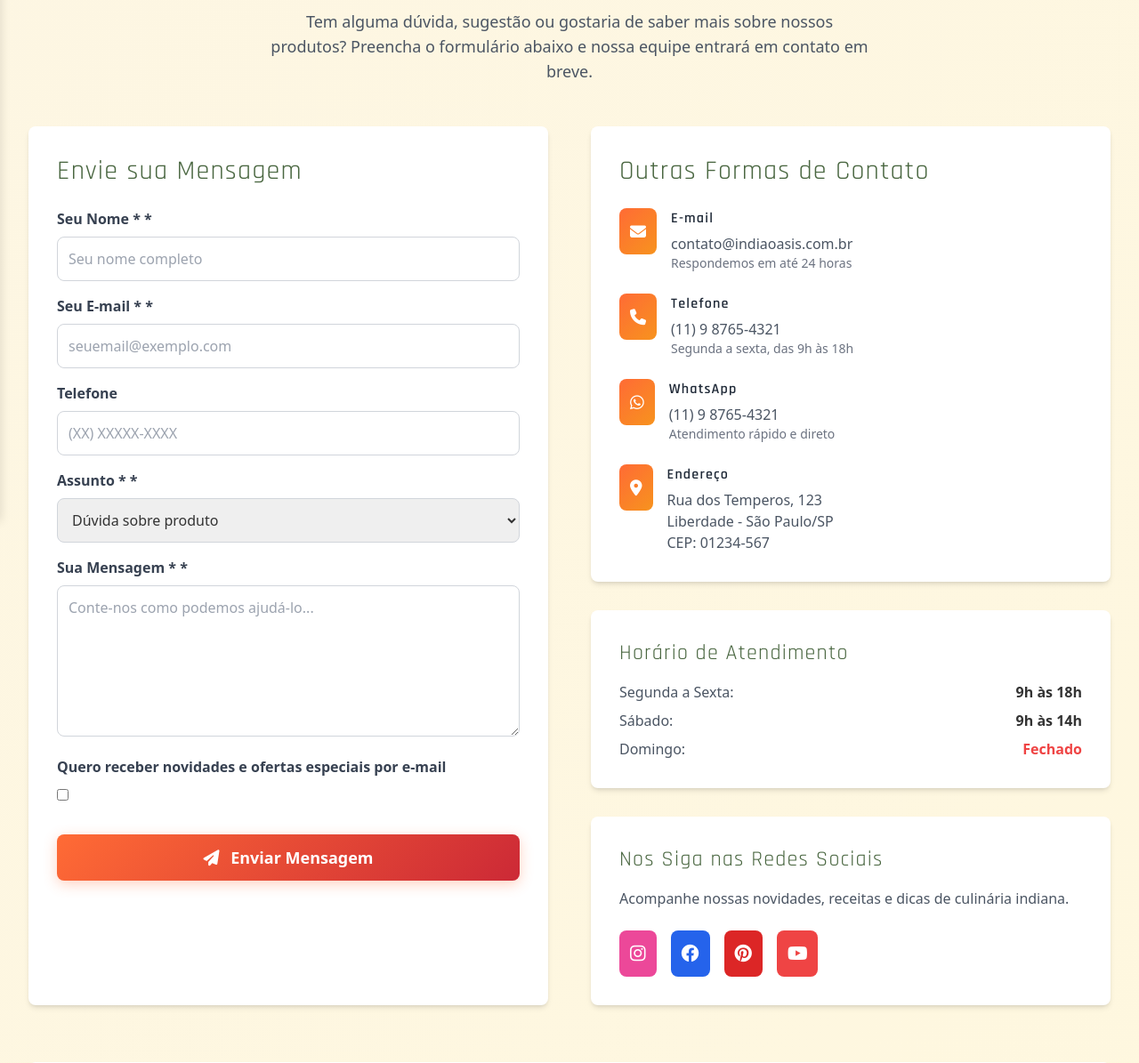
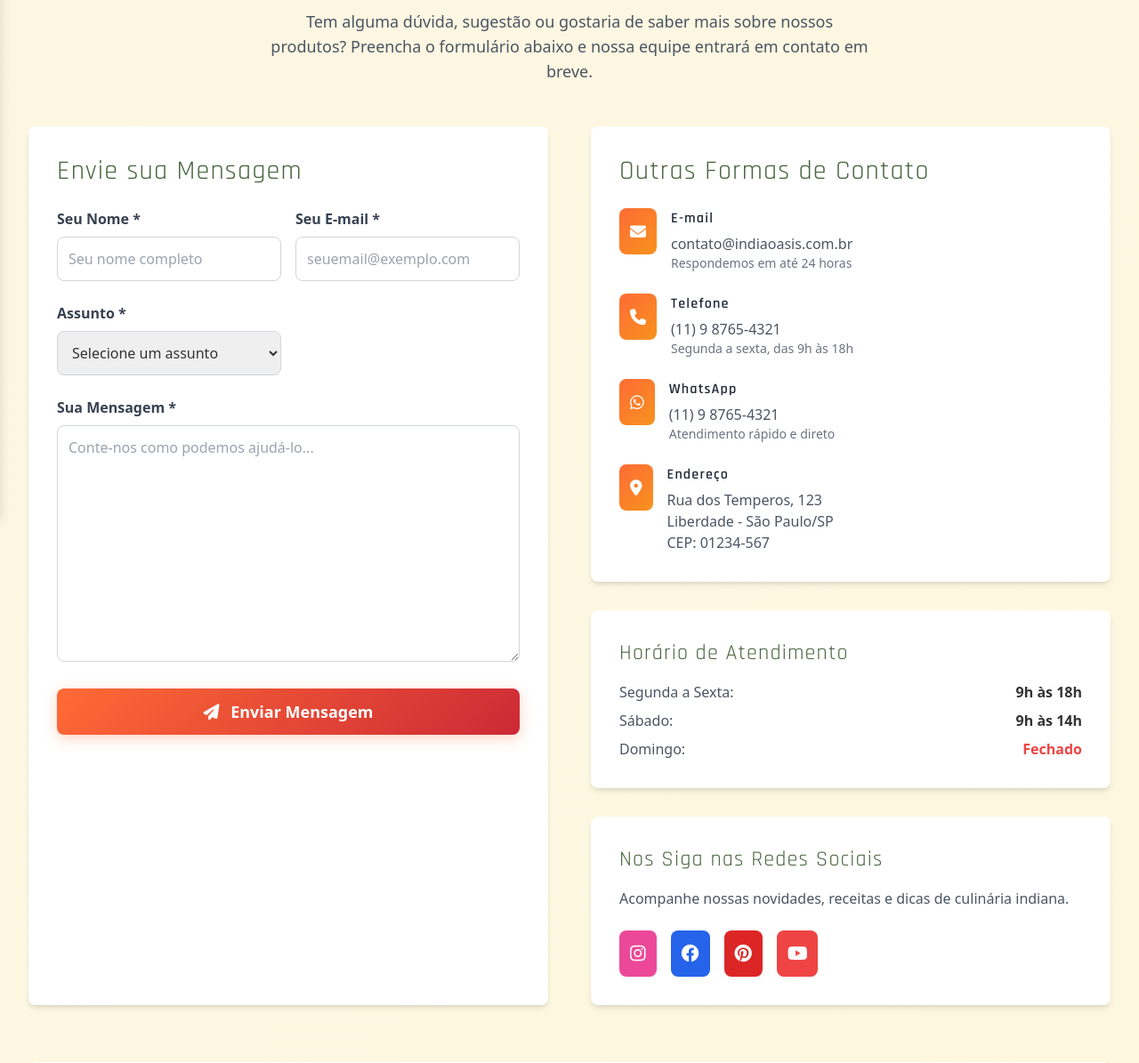
Before and after one commit to danmarquees/india_oasis, a Django app: page /contact/ in a window 1280 px wide. Shown: the part 214-1409 px from the top of the page at 89% size. Run offline with Django 5.2, Linux system fonts and the light colour scheme; data comes from the database, SQL or seed files in the repository; both versions use the stored data as it was after the commit; some libraries are stand-ins or nearby versions.

Commit message:
Fixes: correção do formulário de contato

```diff
--- a/store/forms.py
+++ b/store/forms.py
@@ -98,66 +98,37 @@ class ReviewForm(forms.ModelForm):
         }
 
 # ---- NOVO FORMULÁRIO DE CONTATO ----
-class ContactForm(forms.Form):
-    nome = forms.CharField(
-        max_length=100,
-        widget=forms.TextInput(attrs={
-            'id': 'contact-name',
-            'class': 'w-full p-3 border border-gray-300 rounded-lg focus:outline-none focus:ring-2 focus:ring-primary focus:border-transparent',
-            'placeholder': 'Seu nome completo'
-        }),
-        label="Seu Nome *"
-    )
-    email = forms.EmailField(
-        widget=forms.EmailInput(attrs={
-            'id': 'contact-email',
-            'class': 'w-full p-3 border border-gray-300 rounded-lg focus:outline-none focus:ring-2 focus:ring-primary focus:border-transparent',
-            'placeholder': 'seuemail@exemplo.com'
-        }),
-        label="Seu E-mail *"
-    )
-    telefone = forms.CharField(
-        max_length=20,
-        widget=forms.TextInput(attrs={
-            'id': 'contact-phone',
-            'class': 'w-full p-3 border border-gray-300 rounded-lg focus:outline-none focus:ring-2 focus:ring-primary focus:border-transparent',
-            'placeholder': '(XX) XXXXX-XXXX'
-        }),
-        required=False,
-        label="Telefone"
-    )
-    assunto = forms.ChoiceField(
-        choices=[
-            ('duvida-produto', 'Dúvida sobre produto'),
-            ('pedido', 'Informações sobre pedido'),
-            ('sugestao', 'Sugestão'),
-            ('reclamacao', 'Reclamação'),
-            ('parceria', 'Parceria comercial'),
-            ('outro', 'Outro'),
-        ],
-        widget=forms.Select(attrs={
-            'id': 'contact-subject',
-            'class': 'w-full p-3 border border-gray-300 rounded-lg focus:outline-none focus:ring-2 focus:ring-primary focus:border-transparent',
-        }),
-        label="Assunto *"
-    )
-    mensagem = forms.CharField(
-        widget=forms.Textarea(attrs={
-            'id': 'contact-message',
-            'rows': 6,
-            'class': 'w-full p-3 border border-gray-300 rounded-lg focus:outline-none focus:ring-2 focus:ring-primary focus:border-transparent resize-vertical',
-            'placeholder': 'Conte-nos como podemos ajudá-lo...'
-        }),
-        label="Sua Mensagem *"
-    )
-    newsletter = forms.BooleanField(
-        required=False,
-        label="Quero receber novidades e ofertas especiais por e-mail",
-        widget=forms.CheckboxInput(attrs={
-            'id': 'newsletter',
-            'class': 'mr-3 text-primary focus:ring-2 focus:ring-primary'
-        })
-    )
+class ContactForm(forms.ModelForm):
+    SUBJECT_CHOICES = [
+        ('', 'Selecione um assunto'),
+        ('duvida-produto', 'Dúvida sobre produto'),
+        ('pedido', 'Informações sobre pedido'),
+        ('sugestao', 'Sugestão'),
+        ('reclamacao', 'Reclamação'),
+        ('parceria', 'Parceria comercial'),
+        ('outro', 'Outro'),
+    ]
+    subject = forms.ChoiceField(choices=SUBJECT_CHOICES, widget=forms.Select(attrs={
+        'class': 'w-full p-3 border border-gray-300 rounded-lg focus:outline-none focus:ring-2 focus:ring-primary focus:border-transparent',
+    }))
+
+    class Meta:
+        model = ContactMessage
+        fields = ['name', 'email', 'subject', 'message']
+        widgets = {
+            'name': forms.TextInput(attrs={
+                'class': 'w-full p-3 border border-gray-300 rounded-lg focus:outline-none focus:ring-2 focus:ring-primary focus:border-transparent',
+                'placeholder': 'Seu nome completo',
+            }),
+            'email': forms.EmailInput(attrs={
+                'class': 'w-full p-3 border border-gray-300 rounded-lg focus:outline-none focus:ring-2 focus:ring-primary focus:border-transparent',
+                'placeholder': 'seuemail@exemplo.com',
+            }),
+            'message': forms.Textarea(attrs={
+                'class': 'w-full p-3 border border-gray-300 rounded-lg focus:outline-none focus:ring-2 focus:ring-primary focus:border-transparent resize-vertical',
+                'placeholder': 'Conte-nos como podemos ajudá-lo...'
+            }),
+        }
 
 # ---- NOVO FORMULÁRIO DE LOGIN ----
 class LoginForm(AuthenticationForm):
--- a/templates/store/contact.html
+++ b/templates/store/contact.html
@@ -37,46 +37,42 @@
             <h2 class="text-3xl font-teko text-secondary mb-6">
                 Envie sua Mensagem
             </h2>
-
-            <!-- Exibir mensagem de sucesso -->
-            {% if success_message %}
-            <div
-                class="bg-green-100 border border-green-400 text-green-700 px-4 py-3 rounded relative mb-6"
-                role="alert"
-            >
-                <strong class="font-bold">Sucesso!</strong>
-                <span class="block sm:inline">{{ success_message }}</span>
-            </div>
-            {% endif %}
-
-            <!-- Formulário -->
-            <form id="contact-form" method="post">
-                <!-- Adicionado method="post" -->
+            <form id="contact-form" method="post" class="space-y-6">
                 {% csrf_token %}
-                <!-- Adicionado token CSRF -->
-
-                <!-- Renderizar campos do formulário -->
-                {% for field in form %}
-                <div class="mb-4">
-                    <label
-                        for="{{ field.id_for_label }}"
-                        class="block mb-2 font-semibold text-gray-700"
-                    >
-                        {{ field.label }} {% if field.field.required %}* {% endif %}
-                    </label>
-                    {{ field }} {% if field.errors %}
-                    <p class="text-red-500 text-xs italic mt-2">
-                        {{ field.errors|join:" " }}
-                    </p>
+                <div class="grid grid-cols-1 md:grid-cols-2 gap-4">
+                    <div>
+                        <label for="id_name" class="block mb-2 font-semibold text-gray-700">Seu Nome *</label>
+                        {{ form.name }}
+                        {% if form.name.errors %}
+                            <p class="text-red-500 text-xs italic mt-2">{{ form.name.errors|join:" " }}</p>
+                        {% endif %}
+                    </div>
+                    <div>
+                        <label for="id_email" class="block mb-2 font-semibold text-gray-700">Seu E-mail *</label>
+                        {{ form.email }}
+                        {% if form.email.errors %}
+                            <p class="text-red-500 text-xs italic mt-2">{{ form.email.errors|join:" " }}</p>
+                        {% endif %}
+                    </div>
+                </div>
+                <div class="grid grid-cols-1 md:grid-cols-2 gap-4">
+                    <div>
+                        <label for="id_subject" class="block mb-2 font-semibold text-gray-700">Assunto *</label>
+                        {{ form.subject }}
+                        {% if form.subject.errors %}
+                            <p class="text-red-500 text-xs italic mt-2">{{ form.subject.errors|join:" " }}</p>
+                        {% endif %}
+                    </div>
+                    <div></div>
+                </div>
+                <div>
+                    <label for="id_message" class="block mb-2 font-semibold text-gray-700">Sua Mensagem *</label>
+                    {{ form.message }}
+                    {% if form.message.errors %}
+                        <p class="text-red-500 text-xs italic mt-2">{{ form.message.errors|join:" " }}</p>
                     {% endif %}
                 </div>
-                {% endfor %}
-
-                <!-- Botão de Envio -->
-                <button
-                    type="submit"
-                    class="btn btn-primary w-full text-lg py-3 mt-4"
-                >
+                <button type="submit" class="btn btn-primary w-full text-lg py-3">
                     <i class="fas fa-paper-plane mr-2"></i>
                     Enviar Mensagem
                 </button>
```
Also changed, not shown: README.md, db.sqlite3, 1 other file.
